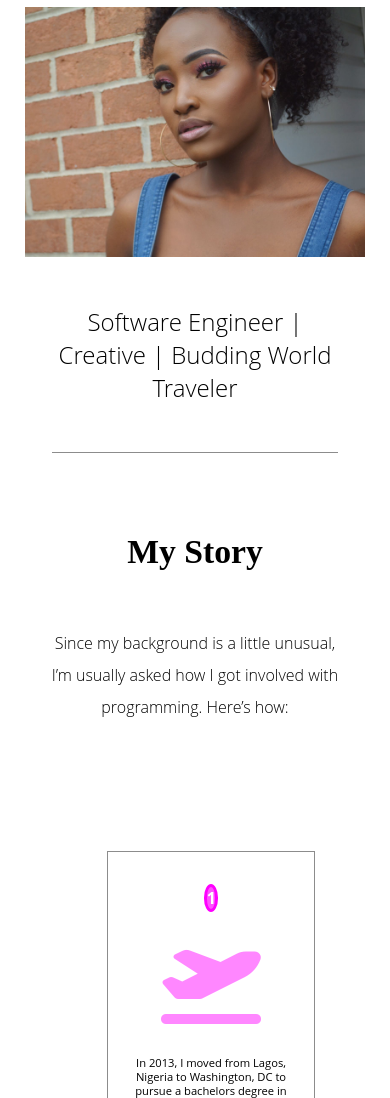
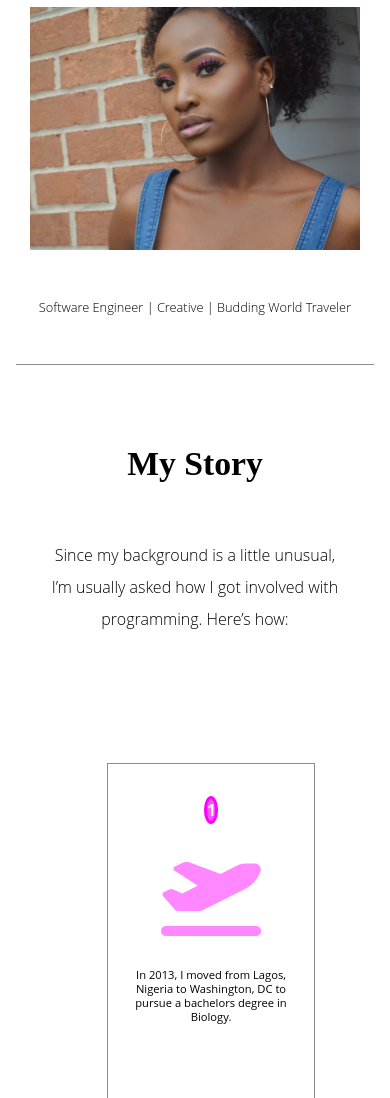
Before and after one commit to cenwachukwu/portfolio, a React (Create React App) app: page / in a window 390 px wide. Shown: the part 945-2043 px from the top of the page. Built offline with nearby package versions, Linux system fonts and the light colour scheme; a web font is replaced by a local one.

Commit message:
maker the header responsive

```diff
--- a/src/About/About.css
+++ b/src/About/About.css
@@ -206,7 +206,7 @@
 @media only screen and (max-width: 320px), (max-width: 375px), (max-width:414px){
 
     .CenwachukwuPics{
-        width: 340px;
+        width: 330px;
     }
 
     .aboutIcons{
@@ -225,4 +225,8 @@
         font-size: 0.7rem;
         line-height: 14px;
     }
+    .MeCatchWords{
+        font-size: 0.8rem;
+        width: 100%;
+    }
 }
```
